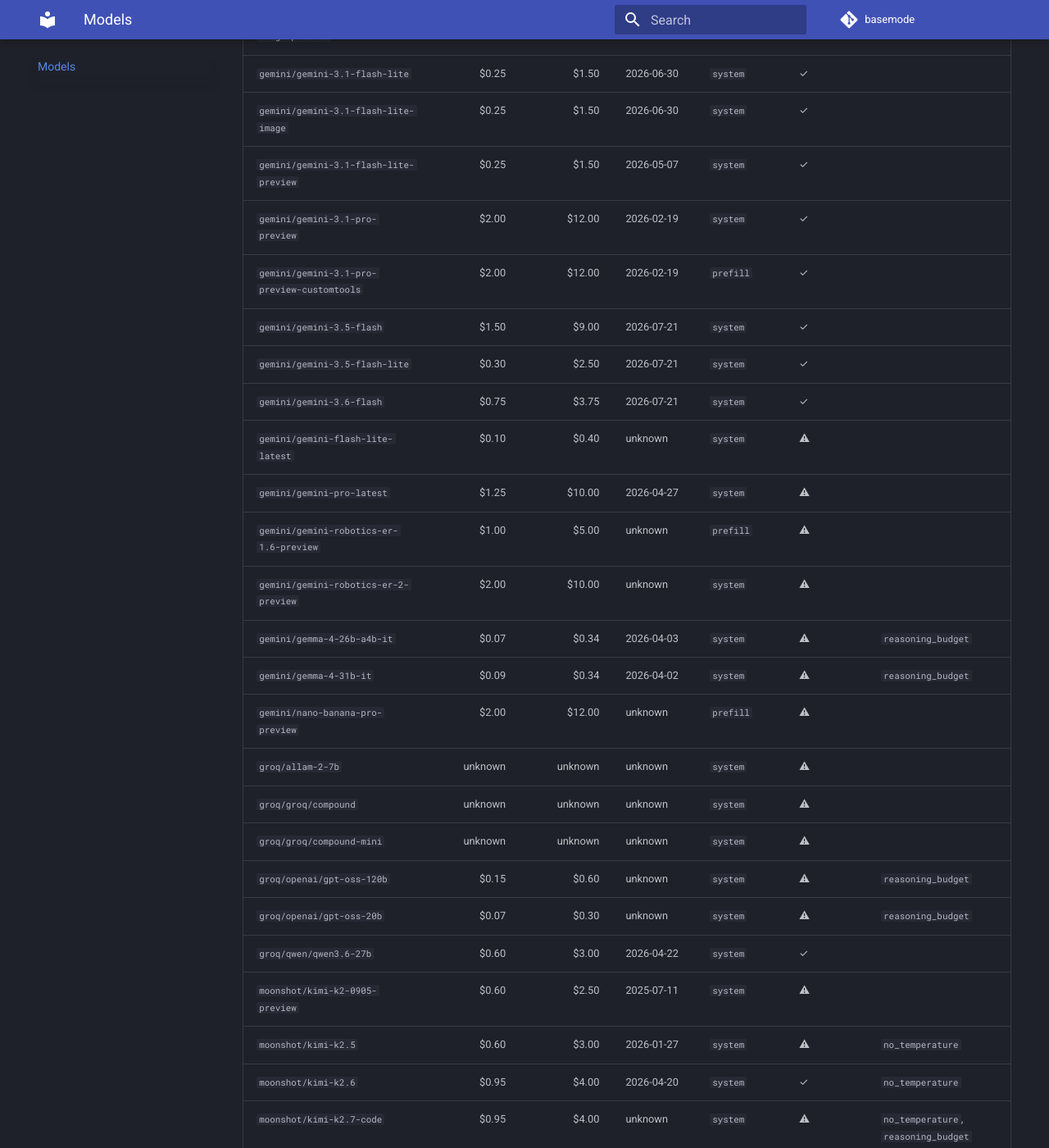
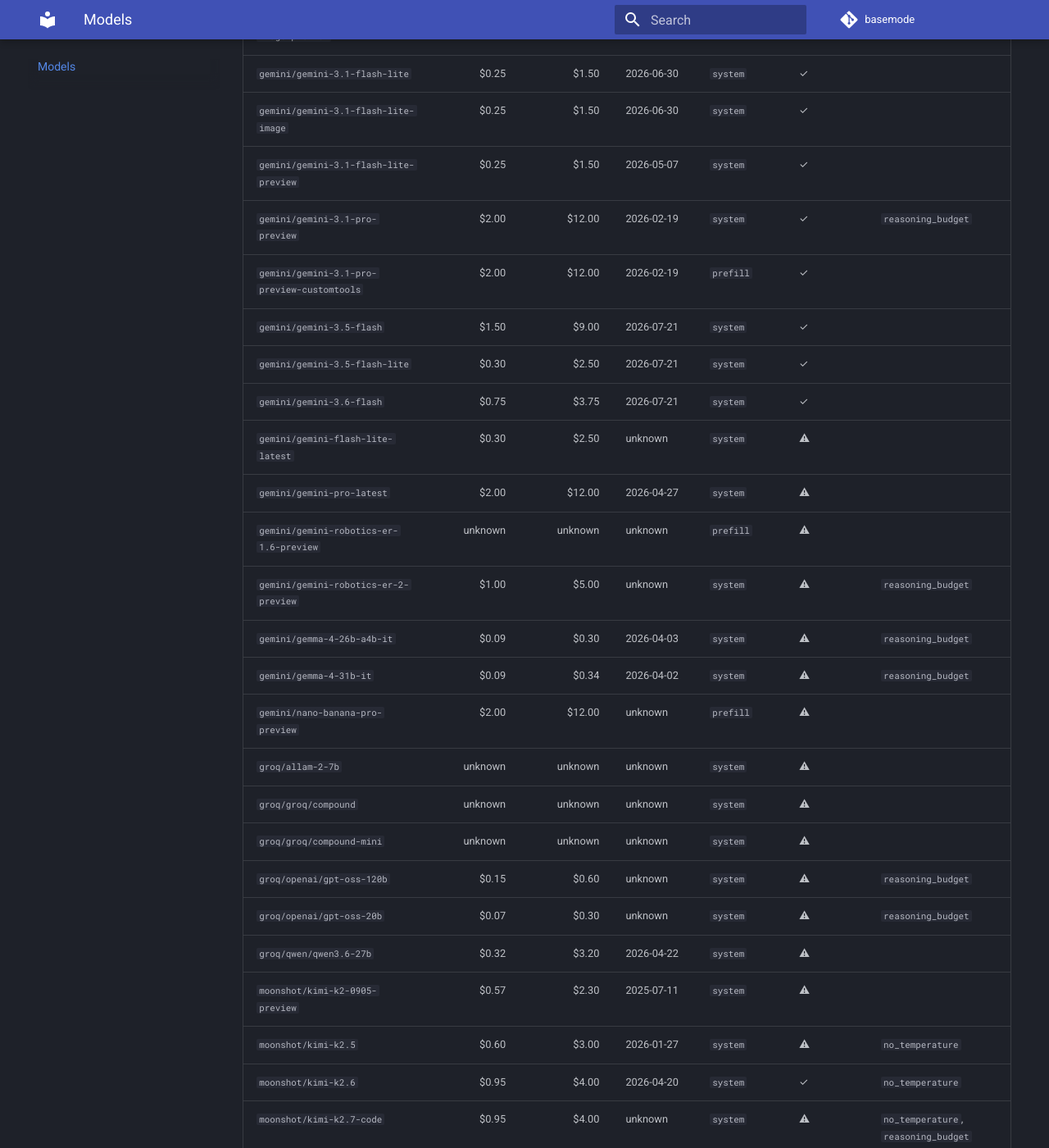
Before and after one commit to FergusFettes/basemode, an MkDocs documentation site: the page built from docs/usage/Verified Models.md, in a window 1280 px wide and 1400 px high, scrolled down 7613 px. Shown: the whole window at 82% size. Built offline with MkDocs 1.6.1 and Material for MkDocs 9.7.7, drawn with Linux system fonts in a browser that asks for light colours; comment, search, counter and statistics services are not loaded; some of the changed text lies outside the part shown.

Commit message:
chore(models): update known model quirks

```diff
--- a/docs/usage/Verified Models.md
+++ b/docs/usage/Verified Models.md
@@ -7,14 +7,14 @@ This table lists every endpoint in the verified-model registry. Its `Prompt meth
 | `anthropic/claude-fable-5` | $10.00 | $50.00 | 2026-06-09 | `system` | ✓ | `no_prefill`, `no_temperature` |
 | `anthropic/claude-fable-5-1` | $10.00 | $50.00 | 2026-08-31 | `system` | ✓ | `no_prefill`, `no_temperature` |
 | `anthropic/claude-haiku-4-5-20251001` | $1.00 | $5.00 | 2025-10-01 | `prefill` | ✓ |  |
-| `anthropic/claude-opus-4-1-20250805` | $15.00 | $75.00 | 2025-08-05 | `prefill` | ✓ |  |
-| `anthropic/claude-opus-4-20250514` | $15.00 | $75.00 | 2025-05-22 | `prefill` | ✓ |  |
+| `anthropic/claude-opus-4-1-20250805` | $15.00 | $75.00 | 2025-08-05 | `prefill` | ⚠ |  |
+| `anthropic/claude-opus-4-20250514` | unknown | unknown | unknown | `prefill` | ⚠ |  |
 | `anthropic/claude-opus-4-5-20251101` | $5.00 | $25.00 | 2025-11-24 | `prefill` | ✓ |  |
 | `anthropic/claude-opus-4-6` | $5.00 | $25.00 | 2026-02-05 | `system` | ✓ | `no_prefill` |
 | `anthropic/claude-opus-4-7` | $5.00 | $25.00 | 2026-04-16 | `system` | ✓ | `no_prefill`, `no_temperature` |
 | `anthropic/claude-opus-4-8` | $5.00 | $25.00 | unknown | `system` | ⚠ | `no_prefill`, `no_temperature` |
 | `anthropic/claude-opus-5` | $5.00 | $25.00 | unknown | `few_shot` | ⚠ | `no_prefill`, `no_temperature` |
-| `anthropic/claude-sonnet-4-20250514` | $3.00 | $15.00 | 2025-05-22 | `prefill` | ✓ |  |
+| `anthropic/claude-sonnet-4-20250514` | $3.00 | $15.00 | 2025-05-22 | `prefill` | ⚠ |  |
 | `anthropic/claude-sonnet-4-5-20250929` | $3.00 | $15.00 | 2025-09-29 | `prefill` | ✓ |  |
 | `anthropic/claude-sonnet-4-6` | $3.00 | $15.00 | 2026-02-17 | `system` | ✓ | `no_prefill` |
 | `anthropic/claude-sonnet-5` | $2.00 | $10.00 | 2026-06-30 | `system` | ✓ | `no_prefill`, `no_temperature` |
@@ -79,11 +79,11 @@ This table lists every endpoint in the verified-model registry. Its `Prompt meth
 | `deepinfra/openai/gpt-oss-120b-ultra` | $0.20 | $0.95 | unknown | `system` | ⚠ | `reasoning_budget` |
 | `deepinfra/openai/gpt-oss-20b` | $0.03 | $0.14 | unknown | `system` | ⚠ | `reasoning_budget` |
 | `deepinfra/qwen/qwen2.5-72b-instruct` | $0.36 | $0.40 | unknown | `system` | ⚠ |  |
-| `deepinfra/qwen/qwen3-14b` | $0.12 | $0.24 | unknown | `system` | ⚠ |  |
+| `deepinfra/qwen/qwen3-14b` | $0.12 | $0.24 | unknown | `system` | ⚠ | `reasoning_budget` |
 | `deepinfra/qwen/qwen3-235b-a22b-instruct-2507` | $0.09 | $0.55 | unknown | `system` | ⚠ |  |
 | `deepinfra/qwen/qwen3-235b-a22b-thinking-2507` | $0.30 | $2.90 | unknown | `system` | ⚠ | `reasoning_budget` |
-| `deepinfra/qwen/qwen3-30b-a3b` | $0.12 | $0.50 | unknown | `system` | ⚠ |  |
-| `deepinfra/qwen/qwen3-32b` | $0.08 | $0.28 | unknown | `system` | ⚠ |  |
+| `deepinfra/qwen/qwen3-30b-a3b` | $0.12 | $0.50 | unknown | `system` | ⚠ | `reasoning_budget` |
+| `deepinfra/qwen/qwen3-32b` | $0.08 | $0.28 | unknown | `system` | ⚠ | `reasoning_budget` |
 | `deepinfra/qwen/qwen3-coder-480b-a35b-instruct-turbo` | $0.30 | $1.00 | unknown | `system` | ⚠ |  |
 | `deepinfra/qwen/qwen3-max` | $1.20 | $6.00 | unknown | `system` | ⚠ |  |
 | `deepinfra/qwen/qwen3-max-thinking` | $1.20 | $6.00 | unknown | `system` | ⚠ |  |
@@ -113,8 +113,8 @@ This table lists every endpoint in the verified-model registry. Its `Prompt meth
 | `deepinfra/zai-org/glm-5` | $0.60 | $2.08 | unknown | `system` | ⚠ |  |
 | `deepinfra/zai-org/glm-5.1` | $1.05 | $3.50 | unknown | `system` | ⚠ | `reasoning_budget` |
 | `deepinfra/zai-org/glm-5.2` | $0.75 | $2.40 | unknown | `system` | ⚠ |  |
-| `deepseek/deepseek-v4-flash` | $0.44 | $1.32 | unknown | `system` | ⚠ | `reasoning_budget` |
-| `deepseek/deepseek-v4-flash-vision-exp` | $0.44 | $1.32 | unknown | `system` | ⚠ | `reasoning_budget` |
+| `deepseek/deepseek-v4-flash` | $0.30 | $1.20 | unknown | `system` | ⚠ | `reasoning_budget` |
+| `deepseek/deepseek-v4-flash-vision-exp` | $0.30 | $1.20 | unknown | `system` | ⚠ | `reasoning_budget` |
 | `deepseek/deepseek-v4-pro` | $1.32 | $3.96 | unknown | `system` | ⚠ | `reasoning_budget` |
 | `gemini/gemini-2.5-flash` | $0.30 | $2.50 | 2025-06-17 | `system` | ⚠ |  |
 | `gemini/gemini-2.5-flash-lite` | $0.10 | $0.40 | 2025-07-22 | `system` | ⚠ |  |
@@ -127,16 +127,16 @@ This table lists every endpoint in the verified-model registry. Its `Prompt meth
 | `gemini/gemini-3.1-flash-lite` | $0.25 | $1.50 | 2026-06-30 | `system` | ✓ |  |
 | `gemini/gemini-3.1-flash-lite-image` | $0.25 | $1.50 | 2026-06-30 | `system` | ✓ |  |
 | `gemini/gemini-3.1-flash-lite-preview` | $0.25 | $1.50 | 2026-05-07 | `system` | ✓ |  |
-| `gemini/gemini-3.1-pro-preview` | $2.00 | $12.00 | 2026-02-19 | `system` | ✓ |  |
+| `gemini/gemini-3.1-pro-preview` | $2.00 | $12.00 | 2026-02-19 | `system` | ✓ | `reasoning_budget` |
 | `gemini/gemini-3.1-pro-preview-customtools` | $2.00 | $12.00 | 2026-02-19 | `prefill` | ✓ |  |
 | `gemini/gemini-3.5-flash` | $1.50 | $9.00 | 2026-07-21 | `system` | ✓ |  |
 | `gemini/gemini-3.5-flash-lite` | $0.30 | $2.50 | 2026-07-21 | `system` | ✓ |  |
 | `gemini/gemini-3.6-flash` | $0.75 | $3.75 | 2026-07-21 | `system` | ✓ |  |
-| `gemini/gemini-flash-lite-latest` | $0.10 | $0.40 | unknown | `system` | ⚠ |  |
-| `gemini/gemini-pro-latest` | $1.25 | $10.00 | 2026-04-27 | `system` | ⚠ |  |
-| `gemini/gemini-robotics-er-1.6-preview` | $1.00 | $5.00 | unknown | `prefill` | ⚠ |  |
-| `gemini/gemini-robotics-er-2-preview` | $2.00 | $10.00 | unknown | `system` | ⚠ |  |
-| `gemini/gemma-4-26b-a4b-it` | $0.07 | $0.34 | 2026-04-03 | `system` | ⚠ | `reasoning_budget` |
+| `gemini/gemini-flash-lite-latest` | $0.30 | $2.50 | unknown | `system` | ⚠ |  |
+| `gemini/gemini-pro-latest` | $2.00 | $12.00 | 2026-04-27 | `system` | ⚠ |  |
+| `gemini/gemini-robotics-er-1.6-preview` | unknown | unknown | unknown | `prefill` | ⚠ |  |
+| `gemini/gemini-robotics-er-2-preview` | $1.00 | $5.00 | unknown | `system` | ⚠ | `reasoning_budget` |
+| `gemini/gemma-4-26b-a4b-it` | $0.09 | $0.30 | 2026-04-03 | `system` | ⚠ | `reasoning_budget` |
 | `gemini/gemma-4-31b-it` | $0.09 | $0.34 | 2026-04-02 | `system` | ⚠ | `reasoning_budget` |
 | `gemini/nano-banana-pro-preview` | $2.00 | $12.00 | unknown | `prefill` | ⚠ |  |
 | `groq/allam-2-7b` | unknown | unknown | unknown | `system` | ⚠ |  |
@@ -144,8 +144,8 @@ This table lists every endpoint in the verified-model registry. Its `Prompt meth
 | `groq/groq/compound-mini` | unknown | unknown | unknown | `system` | ⚠ |  |
 | `groq/openai/gpt-oss-120b` | $0.15 | $0.60 | unknown | `system` | ⚠ | `reasoning_budget` |
 | `groq/openai/gpt-oss-20b` | $0.07 | $0.30 | unknown | `system` | ⚠ | `reasoning_budget` |
-| `groq/qwen/qwen3.6-27b` | $0.60 | $3.00 | 2026-04-22 | `system` | ✓ |  |
-| `moonshot/kimi-k2-0905-preview` | $0.60 | $2.50 | 2025-07-11 | `system` | ⚠ |  |
+| `groq/qwen/qwen3.6-27b` | $0.32 | $3.20 | 2026-04-22 | `system` | ⚠ |  |
+| `moonshot/kimi-k2-0905-preview` | $0.57 | $2.30 | 2025-07-11 | `system` | ⚠ |  |
 | `moonshot/kimi-k2.5` | $0.60 | $3.00 | 2026-01-27 | `system` | ⚠ | `no_temperature` |
 | `moonshot/kimi-k2.6` | $0.95 | $4.00 | 2026-04-20 | `system` | ✓ | `no_temperature` |
 | `moonshot/kimi-k2.7-code` | $0.95 | $4.00 | unknown | `system` | ⚠ | `no_temperature`, `reasoning_budget` |
@@ -170,7 +170,7 @@ This table lists every endpoint in the verified-model registry. Its `Prompt meth
 | `novita/deepseek/deepseek-v3.2` | $0.27 | $0.40 | unknown | `system` | ⚠ |  |
 | `novita/deepseek/deepseek-v3.2-exp` | $0.27 | $0.41 | unknown | `system` | ⚠ |  |
 | `novita/deepseek/deepseek-v4-flash` | $0.14 | $0.28 | unknown | `system` | ⚠ |  |
-| `novita/deepseek/deepseek-v4-flash-0731` | $0.44 | $1.32 | unknown | `system` | ⚠ |  |
+| `novita/deepseek/deepseek-v4-flash-0731` | $0.44 | $1.32 | unknown | `system` | ⚠ | `reasoning_budget` |
 | `novita/deepseek/deepseek-v4-flash-vision-exp` | $0.44 | $1.32 | unknown | `system` | ⚠ |  |
 | `novita/deepseek/deepseek-v4-pro` | $1.60 | $3.20 | unknown | `system` | ⚠ |  |
 | `novita/deepseek/deepseek-v4-pro-0813` | $1.32 | $3.96 | unknown | `system` | ⚠ |  |
@@ -187,14 +187,14 @@ This table lists every endpoint in the verified-model registry. Its `Prompt meth
 | `novita/meta-llama/llama-4-maverick-17b-128e-instruct-fp8` | $0.27 | $0.85 | unknown | `system` | ⚠ |  |
 | `novita/meta-llama/llama-4-scout-17b-16e-instruct` | $0.18 | $0.59 | unknown | `system` | ⚠ |  |
 | `novita/microsoft/wizardlm-2-8x22b` | $0.62 | $0.62 | unknown | `system` | ⚠ |  |
-| `novita/mindai/macaron-v1-venti` | $1.50 | $4.50 | unknown | `system` | ⚠ |  |
+| `novita/mindai/macaron-v1-venti` | $1.50 | $4.50 | unknown | `system` | ⚠ | `reasoning_budget` |
 | `novita/minimax/m2-her` | unknown | unknown | unknown | `system` | ⚠ |  |
 | `novita/minimax/minimax-m2` | $0.30 | $1.20 | unknown | `system` | ⚠ | `reasoning_budget` |
 | `novita/minimax/minimax-m2.1` | $0.30 | $1.20 | unknown | `system` | ⚠ | `reasoning_budget` |
 | `novita/minimax/minimax-m2.5` | $0.30 | $1.20 | unknown | `system` | ⚠ | `reasoning_budget` |
 | `novita/minimax/minimax-m2.5-highspeed` | $0.60 | $2.40 | unknown | `system` | ⚠ | `reasoning_budget` |
 | `novita/minimax/minimax-m2.7` | $0.30 | $1.20 | unknown | `system` | ⚠ |  |
-| `novita/minimax/minimax-m2.7-highspeed` | $0.60 | $2.40 | unknown | `system` | ⚠ |  |
+| `novita/minimax/minimax-m2.7-highspeed` | $0.60 | $2.40 | unknown | `system` | ⚠ | `reasoning_budget` |
 | `novita/minimax/minimax-m3` | $0.30 | $1.20 | unknown | `system` | ⚠ | `reasoning_budget` |
 | `novita/minimaxai/minimax-m1-80k` | $0.55 | $2.20 | unknown | `system` | ⚠ |  |
 | `novita/mistralai/mistral-nemo` | $0.04 | $0.17 | unknown | `system` | ⚠ |  |
@@ -281,11 +281,11 @@ This table lists every endpoint in the verified-model registry. Its `Prompt meth
 | `openai/gpt-5.5` | $5.00 | $30.00 | 2026-04-23 | `system` | ✓ | `no_temperature` |
 | `openai/gpt-5.5-2026-04-23` | $5.00 | $30.00 | 2026-04-23 | `system` | ✓ | `no_temperature` |
 | `openai/gpt-5.5-pro` | $30.00 | $180.00 | unknown | `system` | ⚠ | `no_temperature` |
-| `openai/gpt-5.5-pro-2026-04-23` | $30.00 | $180.00 | unknown | `system` | ⚠ | `no_temperature` |
+| `openai/gpt-5.5-pro-2026-04-23` | $30.00 | $180.00 | unknown | `system` | ⚠ | `no_temperature`, `reasoning_budget` |
 | `openai/gpt-5.6-luna` | $0.20 | $1.20 | unknown | `system` | ⚠ | `no_temperature` |
 | `openai/gpt-5.6-sol` | $4.00 | $20.00 | 2026-07-09 | `system` | ✓ | `no_temperature` |
 | `openai/gpt-5.6-terra` | $2.00 | $12.00 | 2026-07-09 | `system` | ✓ | `no_temperature` |
-| `openrouter/moonshotai/kimi-k2.6` | $0.95 | $4.00 | 2026-04-20 | `system` | ✓ |  |
+| `openrouter/moonshotai/kimi-k2.6` | $0.65 | $3.41 | 2026-04-20 | `system` | ✓ |  |
 | `together_ai/deepseek-ai/DeepSeek-V4-Pro-0813` | $1.32 | $3.96 | unknown | `system` | ⚠ | `reasoning_budget` |
 | `xai/grok-4.20-0309-non-reasoning` | $1.25 | $2.50 | 2026-03-09 | `system` | ✓ |  |
 | `xai/grok-4.20-0309-reasoning` | $1.25 | $2.50 | 2026-03-09 | `system` | ✓ |  |
--- a/pyproject.toml
+++ b/pyproject.toml
@@ -4,7 +4,7 @@ build-backend = "hatchling.build"
 
 [project]
 name = "basemode"
-version = "0.1.48"
+version = "0.1.49"
 description = "Make any LLM do raw text continuation"
 readme = "README.md"
 license = "Apache-2.0"
```
Also changed, not shown: other parts of docs/usage/Verified Models.md (+1 -1 lines), 3 other files.
